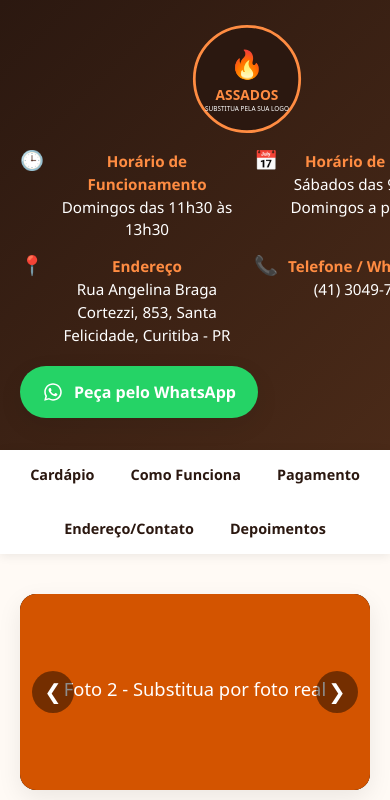
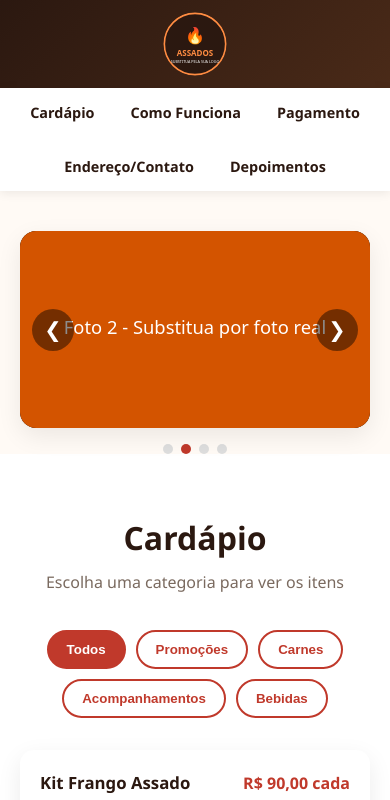
Before and after one commit to endrigonet/assados, a plain HTML site: page index_novo.html in a window 390 px wide. Shown: the top 800 px of the page. Drawn offline with Linux system fonts and the light colour scheme.

Commit message:
correções

```diff
--- a/index_novo.html
+++ b/index_novo.html
@@ -23,8 +23,6 @@
     color:var(--text);
     background:var(--bg);
     line-height:1.5;
-    overflow-x:hidden;
-    max-width:100vw;
   }
   a{text-decoration:none;color:inherit;}
   img{max-width:100%;display:block;}
@@ -43,6 +41,11 @@
   }
 
   /* ---------- HEADER / TOPO ---------- */
+  .topo-fixo{
+    position:sticky;
+    top:0;
+    z-index:60;
+  }
   header.topo{
     background:linear-gradient(135deg,var(--brand-dark),#4a2a18);
     color:#fff;
@@ -102,12 +105,17 @@
   }
   .btn-whatsapp-topo:hover{transform:translateY(-2px);}
 
+  @media (max-width:800px){
+    header.topo{padding:12px 20px;}
+    .topo-inner{justify-content:center;}
+    .topo-logo img{width:64px;height:64px;margin-bottom:0;}
+    .topo-info,
+    .btn-whatsapp-topo{display:none;}
+  }
+
   /* ---------- NAV ---------- */
   nav.menu-nav{
     background:#fff;
-    position:sticky;
-    top:0;
-    z-index:50;
     box-shadow:0 2px 10px rgba(0,0,0,.08);
   }
   nav.menu-nav ul{
@@ -369,6 +377,7 @@
 <body>
 
 <!-- ======================= TOPO ======================= -->
+<div class="topo-fixo">
 <header class="topo" id="topo">
   <div class="topo-inner">
     <div class="topo-logo">
@@ -393,10 +402,6 @@
       </div>
     </div>
 
-    <a href="#" class="btn-whatsapp-topo js-whatsapp-link" target="_blank" rel="noopener">
-      <svg viewBox="0 0 32 32" width="22" height="22" fill="#fff"><path d="M16.001 3.2c-7.06 0-12.8 5.74-12.8 12.8 0 2.258.594 4.377 1.63 6.213L3.2 28.8l6.77-1.777A12.74 12.74 0 0 0 16 28.8c7.06 0 12.8-5.74 12.8-12.8s-5.74-12.8-12.799-12.8Zm0 23.273a10.4 10.4 0 0 1-5.31-1.454l-.38-.226-4.017 1.055 1.073-3.917-.248-.402a10.43 10.43 0 0 1-1.618-5.53c0-5.78 4.703-10.482 10.5-10.482 5.797 0 10.5 4.702 10.5 10.482 0 5.78-4.703 10.474-10.5 10.474Zm5.755-7.845c-.315-.158-1.863-.92-2.152-1.026-.289-.105-.5-.158-.71.158-.21.316-.816 1.026-1 1.237-.184.21-.368.237-.684.079-.315-.158-1.33-.49-2.534-1.564-.937-.836-1.57-1.868-1.754-2.184-.184-.316-.02-.487.138-.645.142-.14.316-.368.474-.552.158-.184.21-.316.316-.526.105-.21.052-.395-.026-.553-.079-.158-.71-1.71-.973-2.343-.257-.617-.518-.534-.71-.544l-.605-.011c-.21 0-.552.079-.842.395-.289.316-1.104 1.079-1.104 2.632s1.13 3.053 1.288 3.263c.158.21 2.226 3.4 5.395 4.767.754.325 1.343.52 1.802.665.757.241 1.446.207 1.99.126.607-.09 1.863-.762 2.126-1.498.263-.737.263-1.368.184-1.499-.079-.132-.289-.21-.605-.368Z"/></svg>
-      <span>Peça pelo WhatsApp</span>
-    </a>
   </div>
 </header>
 
@@ -410,6 +415,7 @@
     <li><a href="#depoimentos">Depoimentos</a></li>
   </ul>
 </nav>
+</div>
 
 <!-- ======================= CARROSSEL ======================= -->
 <!-- Fotos carregadas de assets/carrossel/ - substitua os arquivos foto1..foto6 pelas suas fotos reais -->
```
